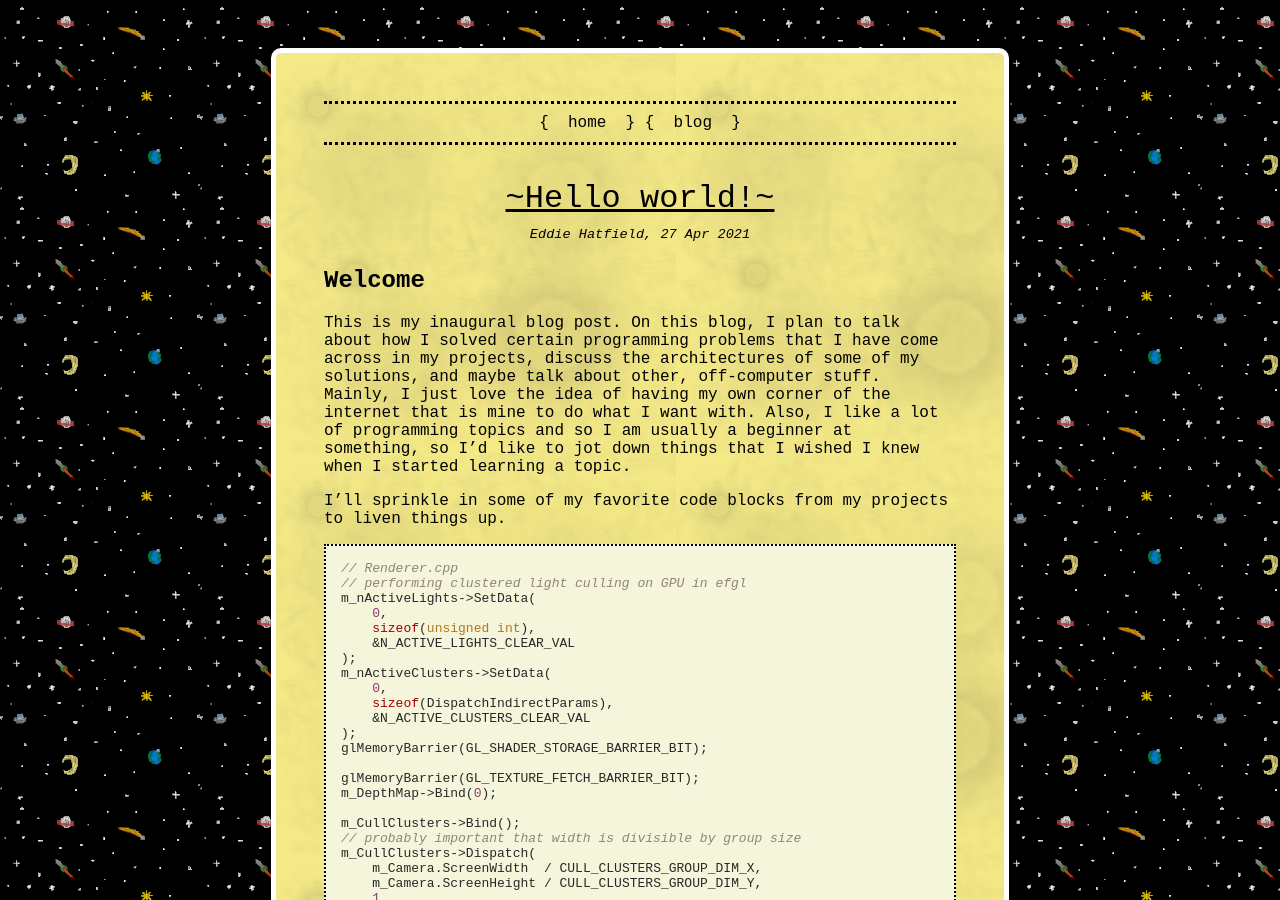
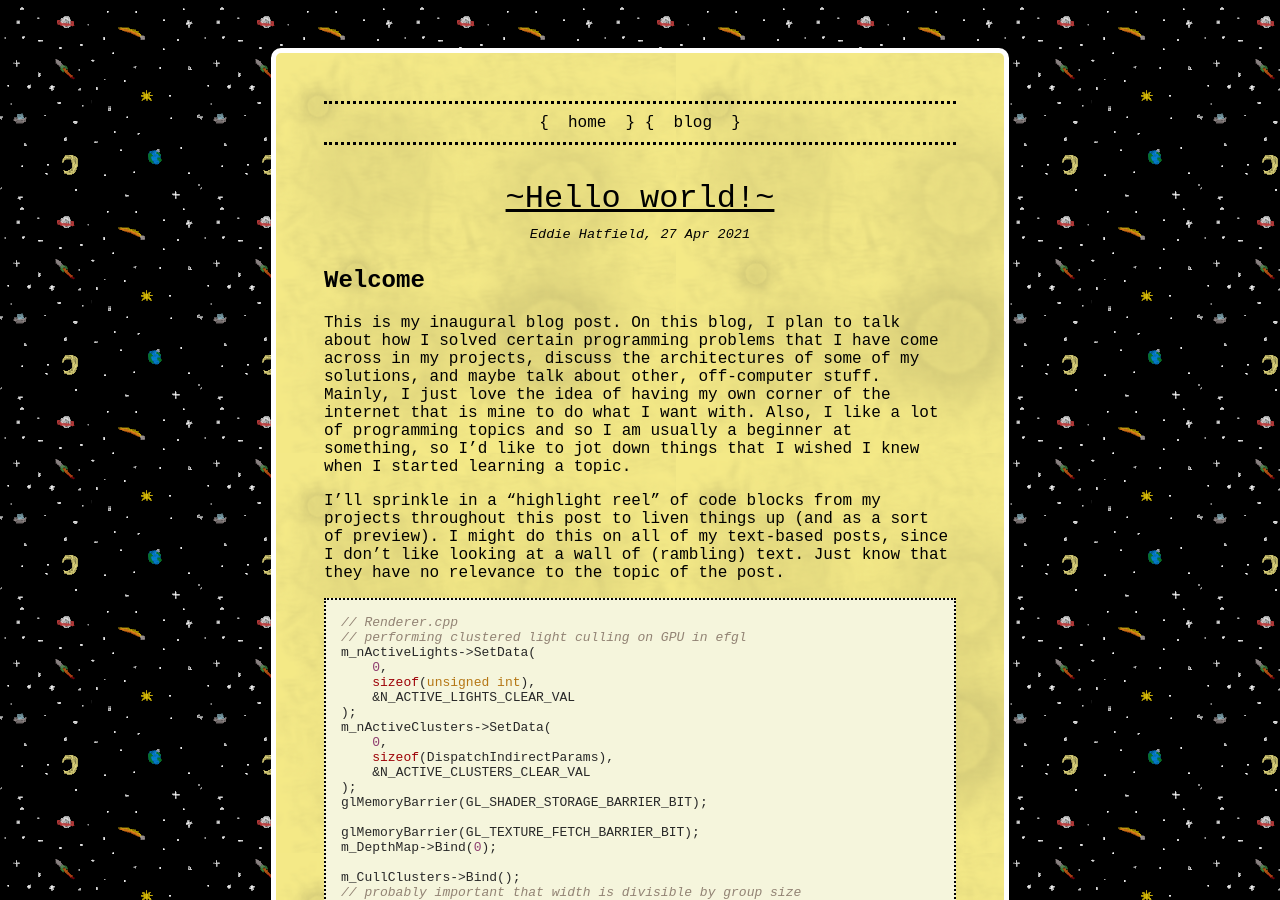
Before and after one commit to e-hat/e-hat.github.io, a Jekyll site: the page built from _posts/2021-4-27-helloworld.md, in a window 1280 px wide and 900 px high. Built offline with Jekyll 4.4.1, drawn with Linux system fonts in a browser that asks for light colours; some of the changed text lies outside the part shown.

Commit message:
fixed critical error :]

````diff
--- a/_posts/2021-4-27-helloworld.md
+++ b/_posts/2021-4-27-helloworld.md
@@ -15,7 +15,10 @@
 so I'd like to jot down things that I wished I knew when I started learning
 a topic.
 
-I'll sprinkle in some of my favorite code blocks from my projects to liven things up.
+I'll sprinkle in a "highlight reel" of code blocks from my projects throughout this
+post to liven things up (and as a sort of preview). I might do this on all of my
+text-based posts, since I don't like looking at a wall of (rambling) text. Just know that
+they have no relevance to the topic of the post.
 
 ```cpp
 // Renderer.cpp
@@ -131,7 +134,7 @@
 three months ago about myself three months before that. I'm excited to see where this progression
 takes me three months from now and I hope it never stops.
 
-To sign off, here a little hello world program in Scala.
+To sign off, here's a little hello world program in Scala.
 
 ```scala
 object HelloWorld {
````
